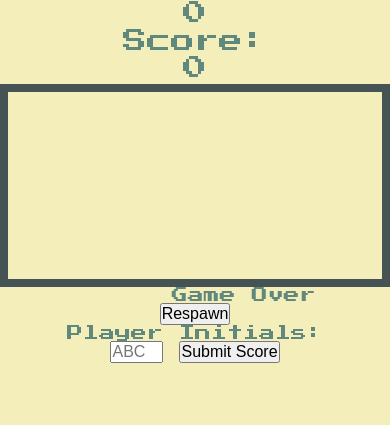
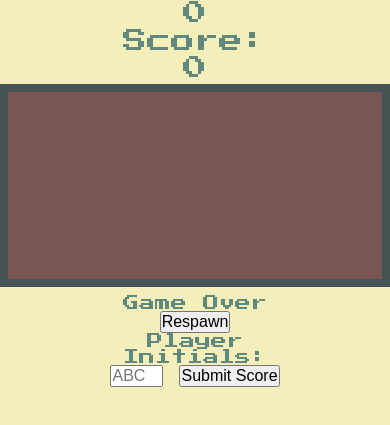
Before and after one commit to mbanks94/Cobra-Chomp, a website: page public/index2.html in a window 390 px wide. Both pictures are taken after a click on the button "Start". Shown: the part 131-556 px from the top of the page. Drawn offline with Linux system fonts and the light colour scheme.

Commit message:
Working on responsive design

```diff
--- a/public/styles/styles2.css
+++ b/public/styles/styles2.css
@@ -16,6 +16,7 @@ body {
 #gameCanvas {
     width: 50%;
     border: 0.5rem solid rgb(70, 83, 84);
+    background: rgb(118, 87, 81);
     z-index: -1;
 }
 .welcome {
@@ -54,6 +55,11 @@ body {
     width: 50%;
     padding: 2%;
 }
+#gameOver {
+    float: left;
+    width: 50%;
+    padding: 2%;
+}
 #start {
     padding: 2%;
     font-family: 'Press Start 2P', cursive;
```
